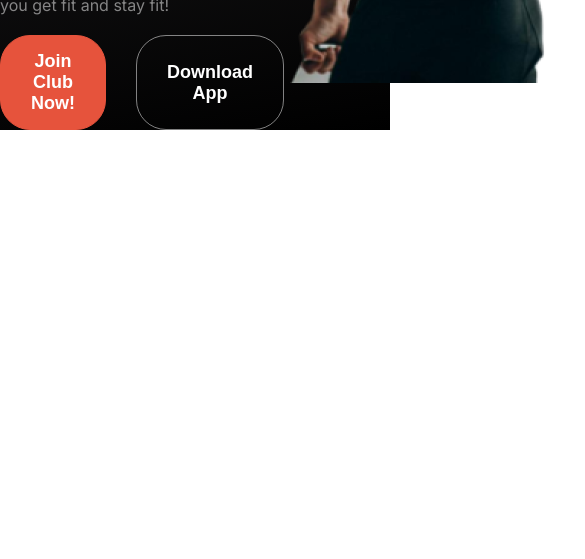
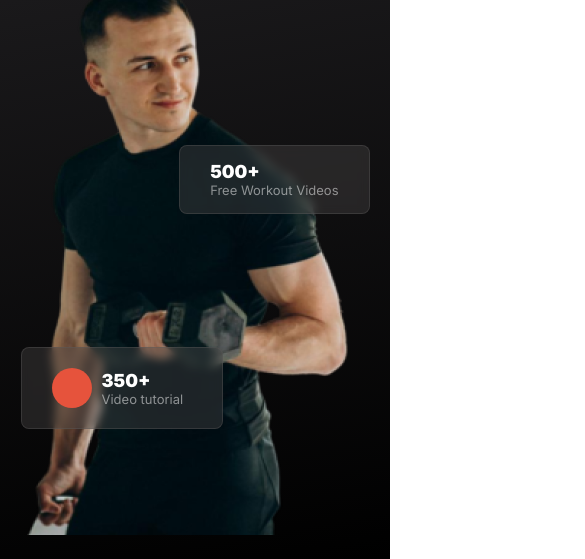
Before and after one commit to momin096/Fitness, a plain HTML site: page index.html in a window 390 px wide. Shown: the part 674-1233 px from the top of the page, 585 px wide, since content can reach past the window. Before the commit the page ends 844 px from the top, so only its background shows below. Drawn offline with Linux system fonts and the light colour scheme; a web font is replaced by a local one.

Commit message:
banner section responsive for mobile device

```diff
--- a/styles/style.css
+++ b/styles/style.css
@@ -248,5 +248,41 @@
         width: 30px;
     }
 
+    /* banner */
+    .banner{
+        flex-direction: column;
+        padding: 20px;
+    }
+    .banner-title{
+        font-size: 50px;
+    }
+    .banner-right > img{
+        width: 100%;
+    }
+    .banner-card-1{
+        right: 0px;
+        top: 190px;
+    }
+    .banner-card-1-title{
+        font-size: 18px;
+    }
+
+    .banner-card-2{
+        right: auto;
+        left: 0;
+        bottom: 110px ;
+    }
+    .banner-card-2-title{
+        font-size: 18px;
+    }
+
+    .btn-primary{
+        padding: 8px 18px;
+    }
+
+    .btn-secondary{
+        padding: 8px 18px;
+    }
+
 
 }
```
